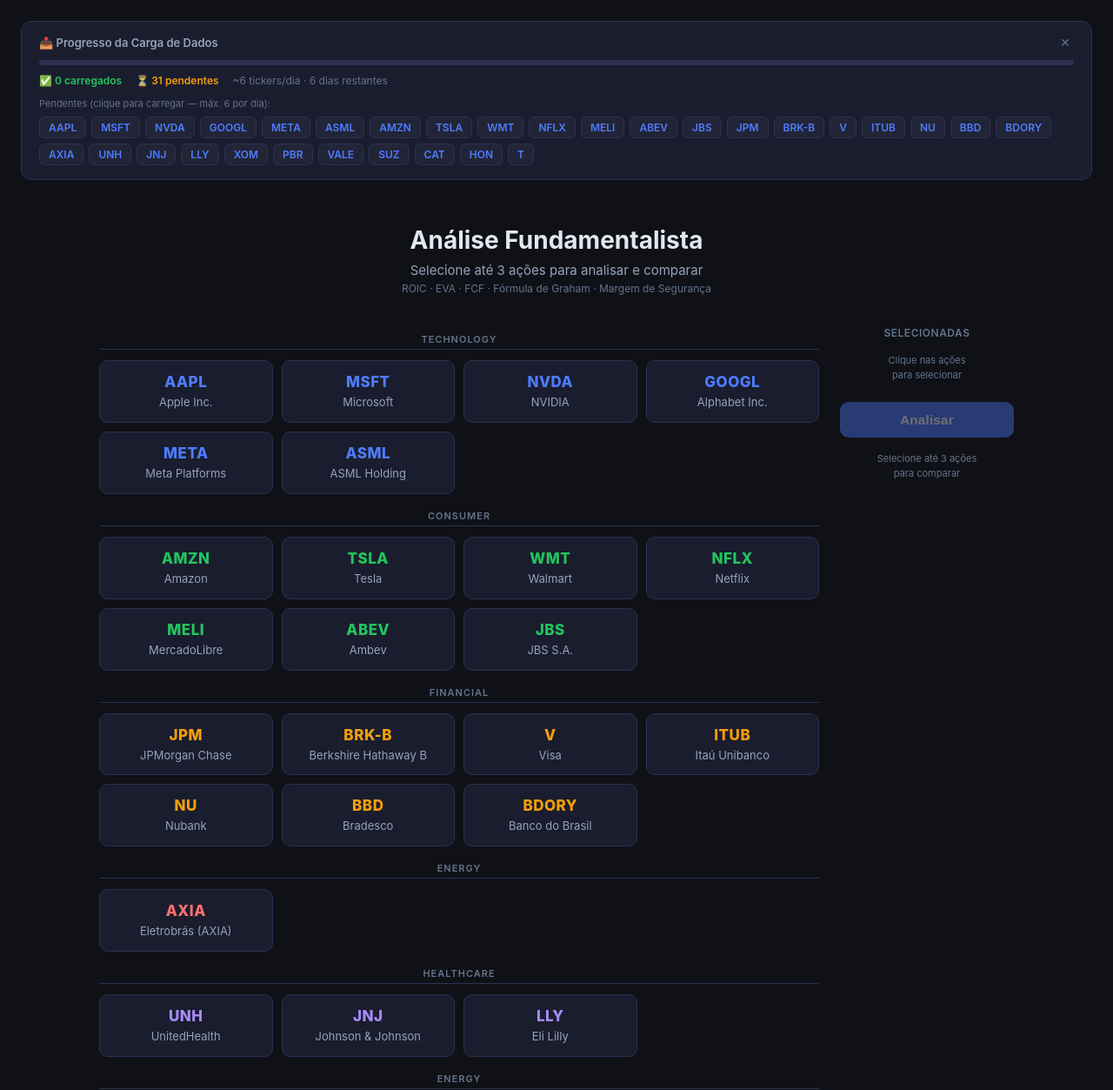
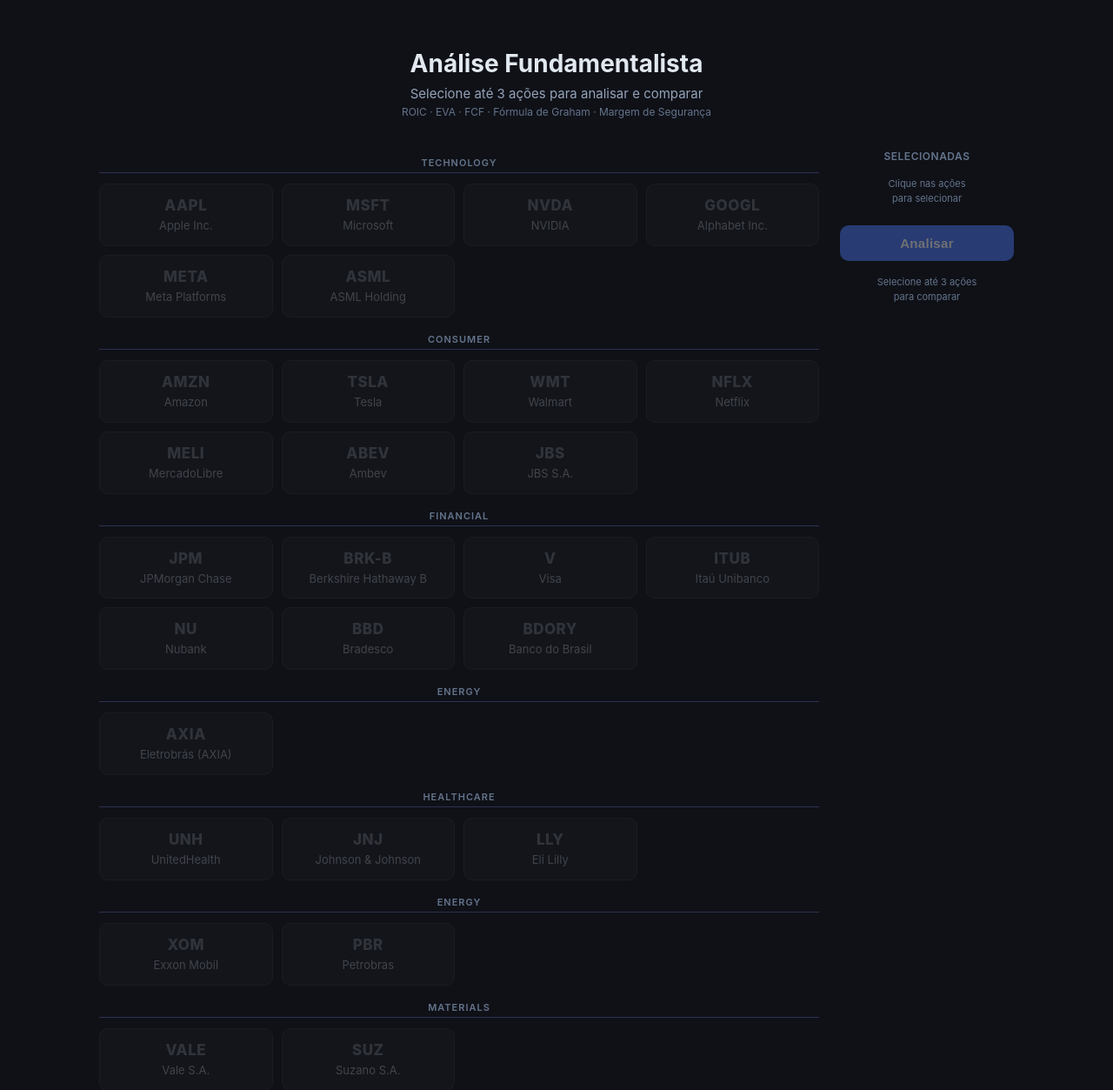
Before and after one commit to Jmarcio31/equity-analyzer, a Flask app: page / in a window 1280 px wide. Shown: the part 51-1304 px from the top of the page at 87% size. Run offline with Flask 3, Linux system fonts and the light colour scheme; data that the repository does not hold is empty; some libraries are stand-ins or nearby versions.

Commit message:
feat: remove CAT/HON/T, remove progress panel, add loaded/pending card visual

```diff
--- a/static/css/style.css
+++ b/static/css/style.css
@@ -430,53 +430,25 @@ body { background: var(--bg); color: var(--text); font-family: 'Inter', system-u
 }
 .btn-clear:hover { border-color: var(--red); color: var(--red); }
 
-/* ── Painel de progresso de carga ── */
-.progress-panel {
+
+
+/* ── Cards carregados vs pendentes ── */
+.ticker-card--loaded {
+  opacity: 1;
+}
+.ticker-card--loaded .ticker-card-symbol {
+  /* cor vibrante mantida — definida inline pelo setor */
+}
+.ticker-card--pending {
+  opacity: 0.35;
+  filter: grayscale(60%);
+  cursor: default;
+}
+.ticker-card--pending:hover {
+  transform: none;
   background: var(--surface);
-  border: 1px solid var(--border);
-  border-radius: var(--radius);
-  padding: 16px 20px;
-  margin-bottom: 20px;
+  border-color: var(--border);
 }
-.progress-header {
-  display: flex;
-  justify-content: space-between;
-  align-items: center;
-  margin-bottom: 12px;
+.ticker-card--pending .ticker-card-symbol {
+  color: var(--text3) !important;
 }
-.progress-title { font-size: 13px; font-weight: 600; color: var(--text2); }
-.progress-close {
-  background: none; border: none; color: var(--text3);
-  cursor: pointer; font-size: 14px; padding: 0 4px;
-}
-.progress-close:hover { color: var(--text); }
-.progress-bar-wrap {
-  height: 6px; background: var(--border);
-  border-radius: 3px; overflow: hidden; margin-bottom: 10px;
-}
-.progress-bar-fill {
-  height: 100%; background: var(--accent);
-  border-radius: 3px; transition: width 0.4s ease;
-}
-.progress-stats {
-  display: flex; gap: 16px; font-size: 12px;
-  margin-bottom: 12px; flex-wrap: wrap;
-}
-.stat-ok    { color: var(--green); font-weight: 600; }
-.stat-pending { color: var(--yellow); font-weight: 600; }
-.stat-info  { color: var(--text3); }
-.progress-pending-title {
-  font-size: 11px; color: var(--text3); margin-bottom: 8px;
-}
-.progress-chips { display: flex; gap: 6px; flex-wrap: wrap; }
-.progress-chip {
-  padding: 4px 10px;
-  background: var(--surface2);
-  border: 1px solid var(--border);
-  border-radius: 6px;
-  font-size: 12px; font-weight: 600;
-  color: var(--accent);
-  cursor: pointer;
-  transition: background 0.15s, border-color 0.15s;
-}
-.progress-chip:hover { background: var(--border); border-color: var(--accent); }
--- a/static/js/app.js
+++ b/static/js/app.js
@@ -133,85 +133,27 @@ function showHeaderSelection() {
   if (el) el.style.display = 'flex';
 }
 
-// ─── Painel de progresso de carga ────────────────────────────────────────────
-async function checkLoadProgress() {
+// ─── Status visual dos cards (carregado = vibrante, pendente = pálido) ───────
+async function applyCardStatus() {
   try {
     const r = await fetch('/api/quota-check');
     const d = await r.json();
-    showProgressPanel(d);
-  } catch(e) { console.log('Erro ao verificar progresso:', e); }
+    d.tickers.forEach(t => {
+      const card = document.getElementById(`card-${t.symbol}`);
+      if (!card) return;
+      if (t.has_data) {
+        card.classList.remove('ticker-card--pending');
+        card.classList.add('ticker-card--loaded');
+      } else {
+        card.classList.remove('ticker-card--loaded');
+        card.classList.add('ticker-card--pending');
+      }
+    });
+  } catch(e) { console.log('Erro ao verificar status:', e); }
 }
 
-function showProgressPanel(d) {
-  // Remove painel anterior se existir
-  document.getElementById('progress-panel')?.remove();
-
-  const pct = Math.round((d.loaded / d.tickers.length) * 100);
-  const pending = d.tickers.filter(t => !t.has_data);
-  const loaded  = d.tickers.filter(t => t.has_data);
-
-  const panel = document.createElement('div');
-  panel.id = 'progress-panel';
-  panel.className = 'progress-panel';
-  panel.innerHTML = `
-    <div class="progress-header">
-      <span class="progress-title">📥 Progresso da Carga de Dados</span>
-      <button onclick="document.getElementById('progress-panel').remove()" class="progress-close">✕</button>
-    </div>
-    <div class="progress-bar-wrap">
-      <div class="progress-bar-fill" style="width:${pct}%"></div>
-    </div>
-    <div class="progress-stats">
-      <span class="stat-ok">✅ ${loaded.length} carregados</span>
-      <span class="stat-pending">⏳ ${pending.length} pendentes</span>
-      <span class="stat-info">~${d.max_per_day} tickers/dia · ${Math.ceil(pending.length / d.max_per_day)} dias restantes</span>
-    </div>
-    ${pending.length > 0 ? `
-    <div class="progress-pending-list">
-      <div class="progress-pending-title">Pendentes (clique para carregar — máx. 6 por dia):</div>
-      <div class="progress-chips">
-        ${pending.map(t => `<span class="progress-chip" onclick="loadSingle('${t.symbol}')">${t.symbol}</span>`).join('')}
-      </div>
-    </div>` : '<div style="color:var(--green);text-align:center;padding:8px;font-weight:600">🎉 Todos os tickers carregados!</div>'}
-  `;
-
-  document.querySelector('.main').prepend(panel);
-}
-
-async function loadSingle(symbol) {
-  const chip = document.querySelector(`.progress-chip[onclick="loadSingle('${symbol}')"]`);
-  if (chip) { chip.textContent = '⏳ ' + symbol; chip.style.opacity = '0.6'; chip.onclick = null; }
-
-  const steps = [
-    {step: '1', label: '1/4 cotação + DRE'},
-    {step: '2', label: '2/4 balanço'},
-    {step: '3', label: '3/4 fluxo de caixa'},
-    {step: '4', label: '4/4 histórico de preços'},
-  ];
-
-  try {
-    for (const s of steps) {
-      if (chip) chip.textContent = `⏳ ${symbol} ${s.label}`;
-      const r = await fetch(`/api/load/${symbol}?step=${s.step}`, {method: 'POST'});
-      const d = await r.json();
-      if (d.error) throw new Error(d.error);
-      // Aguarda 2s entre steps para respeitar rate limit da AV
-      if (s.step !== '4') await new Promise(res => setTimeout(res, 2000));
-    }
-    if (chip) {
-      chip.textContent = '✅ ' + symbol;
-      chip.style.background = '#14532d';
-      chip.style.opacity = '1';
-    }
-    setTimeout(() => checkLoadProgress(), 500);
-  } catch(e) {
-    if (chip) { chip.textContent = '❌ ' + symbol; chip.style.background = '#7f1d1d'; chip.style.opacity = '1'; }
-    alert(`Erro ao carregar ${symbol}: ${e.message}`);
-  }
-}
-
-// Verifica progresso ao carregar a página
-document.addEventListener('DOMContentLoaded', () => checkLoadProgress());
+// Aplica visual de carregado/pendente nos cards
+document.addEventListener('DOMContentLoaded', () => applyCardStatus());
 
 // ─── Main analysis ────────────────────────────────────────────────────────────
 async function runAnalysis() {
```
Also changed, not shown: config.py (+0 -7 lines).
